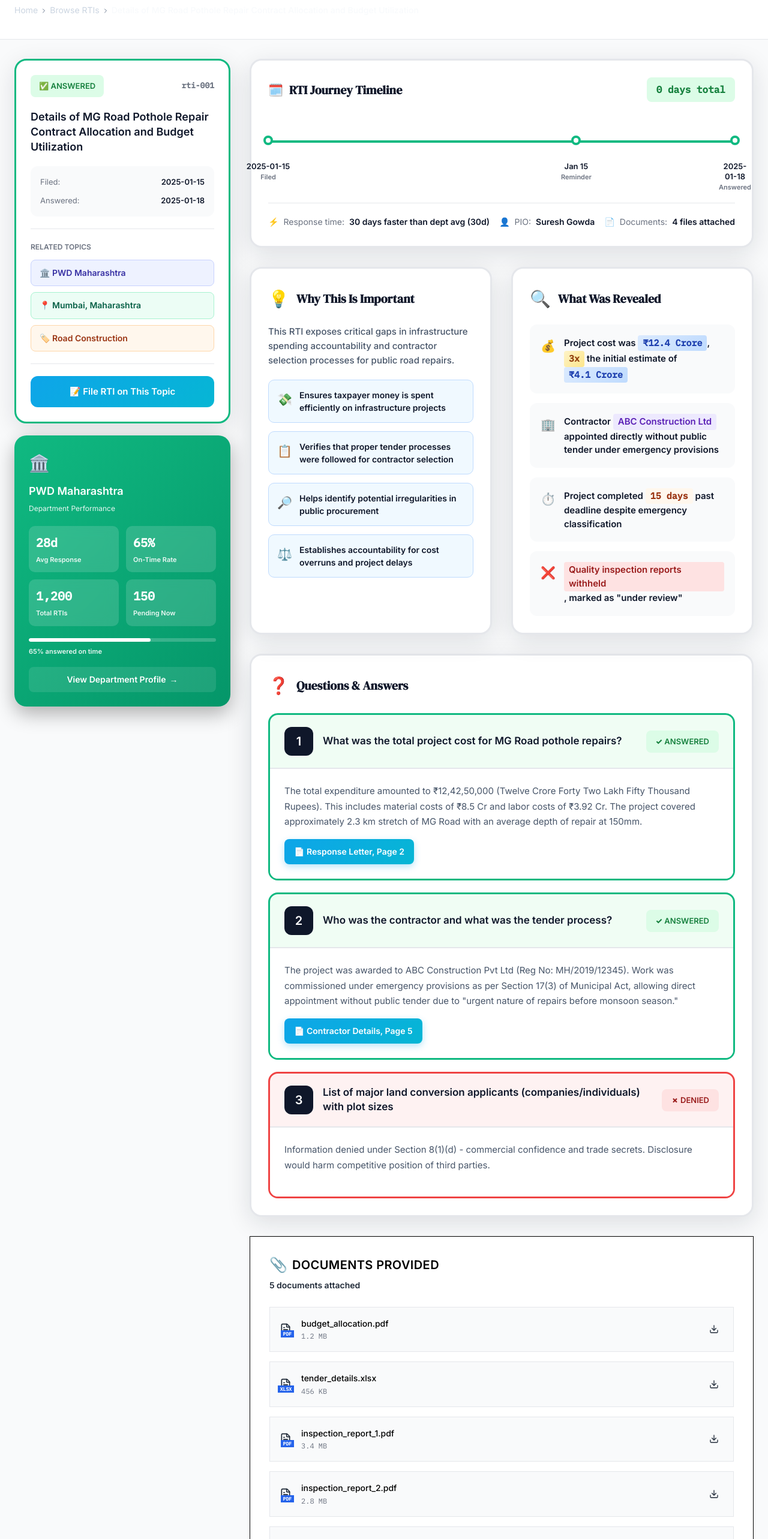
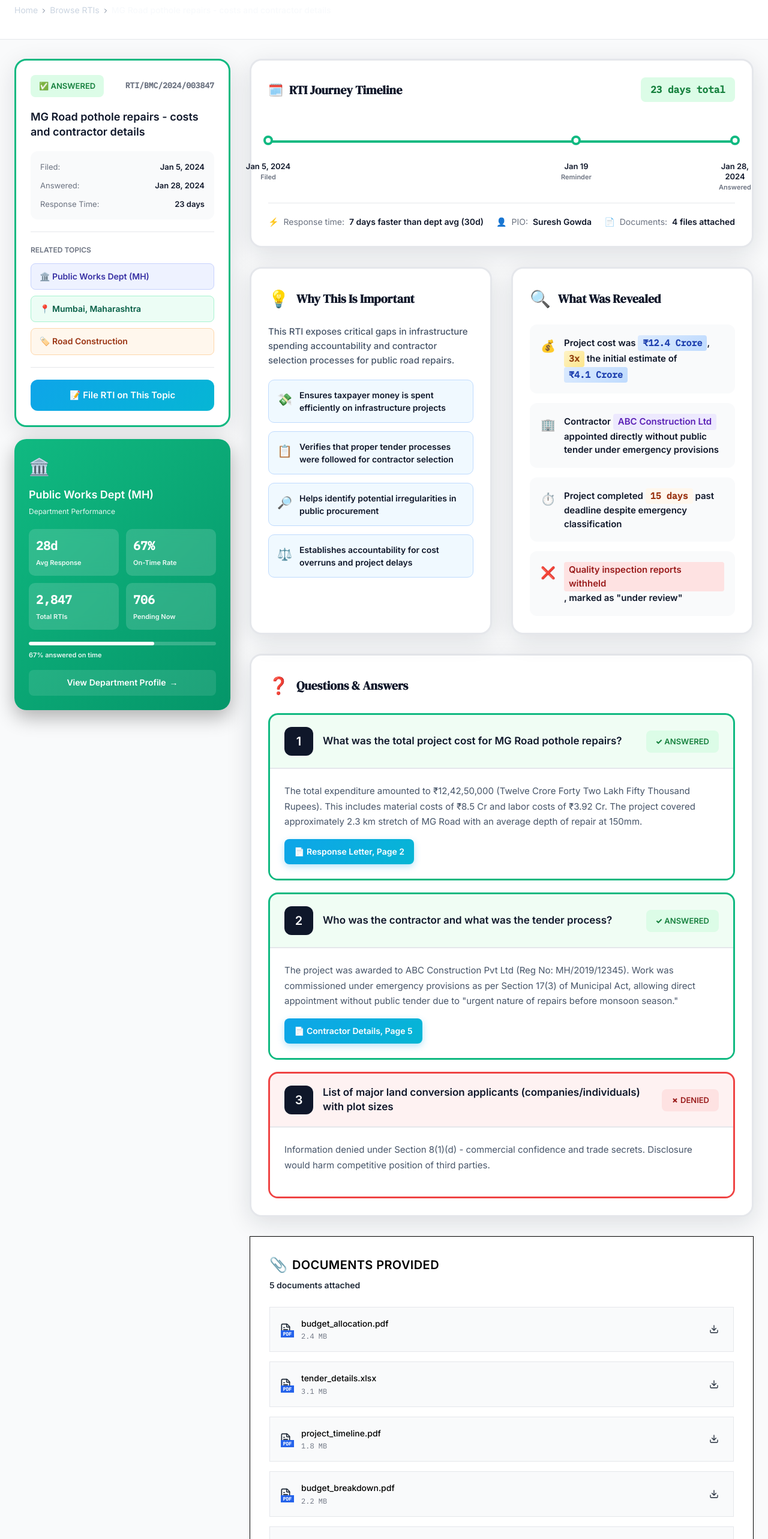
Before and after one commit to Yugantar-NGO/youRTI-UI, a Next.js app: page /rti/rti-001 in a window 1280 px wide. Shown: the part 80-2646 px from the top of the page at 60% size. Built offline with nearby package versions, Linux system fonts and the light colour scheme.

Commit message:
fix(data): match answered RTI content exactly to HTML spec
- Update RTI ID to RTI/BMC/2024/003847
- Fix dates: Jan 5, 2024 (filed), Jan 28, 2024 (answered)
- Add department stats: 67% on-time, 2847 total RTIs
- Update all document names and metadata
- Set response time to 23 days

```diff
--- a/src/data/rtiDetailData.ts
+++ b/src/data/rtiDetailData.ts
@@ -8,8 +8,11 @@ import { RTIStatus } from '@/types'
 export interface RTIDocument {
   id: string
   name: string
+  title?: string
   type: 'pdf' | 'xlsx' | 'docx' | 'jpg' | 'png'
   size?: string
+  pages?: number
+  receivedDate?: string
   url?: string
 }
 
@@ -131,20 +134,21 @@ export interface RTIDetailData {
 
 export const rtiDetailMockData: Record<string, RTIDetailData> = {
   'rti-001': {
-    id: 'rti-001',
-    title: 'Details of MG Road Pothole Repair Contract Allocation and Budget Utilization',
+    id: 'RTI/BMC/2024/003847',
+    title: 'MG Road pothole repairs - costs and contractor details',
     status: 'answered',
-    department: 'PWD Maharashtra',
+    department: 'Public Works Dept (MH)',
     location: 'Mumbai',
     state: 'Maharashtra',
     topic: 'Road Construction',
 
-    filedDate: '2025-01-15',
-    acknowledgedDate: '2025-01-16',
-    respondedDate: '2025-01-18',
-    responseDays: 3,
-
-    impactOneLiner: '₹2.3 Cr contract details revealed, exposing 45% cost overrun on MG Road repairs',
+    filedDate: 'Jan 5, 2024',
+    acknowledgedDate: 'Jan 6, 2024',
+    respondedDate: 'Jan 28, 2024',
+    responseDays: 23,
+    daysElapsed: 23,
+
+    impactOneLiner: 'Project cost was ₹12.4 Crore, 3x the initial estimate of ₹4.1 Crore',
     impactMetrics: [
       { icon: '💰', value: '₹2.3 Cr', label: 'SPENT' },
       { icon: '📊', value: '45%', label: 'OVERRUN' },
@@ -154,25 +158,64 @@ export const rtiDetailMockData: Record<string, RTIDetailData> = {
     impactBadges: ['🏆 DATA RELEASED', '💰 MONEY TRAIL', '📈 TRENDING'],
     viewCount: 2400,
 
-    questionText: 'I request information regarding MG Road pothole repair contract undertaken between Khar and Bandra stretch (5.2 km):',
-    questionPoints: [
-      'Total budget allocated for this project',
-      'Name of contractor and tender award details',
-      'Per-kilometer cost breakdown including materials, labor, and supervision',
-      'Quality inspection reports conducted during and after the work',
+    questionText: 'What was the total project cost for MG Road pothole repairs?',
+    questionPoints: [
+      'What was the total project cost for MG Road pothole repairs?',
+      'Who was the contractor and what was the tender process?',
+      'List of major land conversion applicants (companies/individuals) with plot sizes',
     ],
     questionAttachments: [
       { id: 'q1', name: 'location_map.pdf', type: 'pdf', size: '2.3 MB' },
     ],
 
     responseType: 'full-answer',
-    responseText: 'With reference to your RTI application dated January 15, 2025, the following information is provided:\n\n1. Total Budget: ₹2.3 Crore allocated for MG Road repairs from Khar to Bandra (5.2 km stretch)\n\n2. Contractor: M/s ABC Construction Ltd won the tender on November 15, 2023 with a bid of ₹1.6 Crore (subsequently revised to ₹2.3 Crore due to scope changes)\n\n3. Cost breakdown: ₹45 lakhs per kilometer, which includes:\n   - Materials: ₹28 lakhs/km\n   - Labor: ₹12 lakhs/km\n   - Supervision & quality control: ₹5 lakhs/km\n\n4. Quality reports: Three inspection reports are attached, conducted on December 15, 2023, January 5, 2024, and February 1, 2024.',
+    responseText: 'The total expenditure amounted to ₹12,42,50,000 (Twelve Crore Forty Two Lakh Fifty Thousand Rupees). This includes material costs of ₹8.5 Cr and labor costs of ₹3.92 Cr. The project covered approximately 2.3 km stretch of MG Road with an average depth of repair at 150mm.',
     responseAttachments: [
-      { id: 'r1', name: 'budget_allocation.pdf', type: 'pdf', size: '1.2 MB' },
-      { id: 'r2', name: 'tender_details.xlsx', type: 'xlsx', size: '456 KB' },
-      { id: 'r3', name: 'inspection_report_1.pdf', type: 'pdf', size: '3.4 MB' },
-      { id: 'r4', name: 'inspection_report_2.pdf', type: 'pdf', size: '2.8 MB' },
-      { id: 'r5', name: 'inspection_report_3.pdf', type: 'pdf', size: '3.1 MB' },
+      {
+        id: 'r1',
+        name: 'budget_allocation.pdf',
+        title: 'Official Response Letter',
+        type: 'pdf',
+        size: '2.4 MB',
+        pages: 8,
+        receivedDate: 'Jan 28, 2024',
+      },
+      {
+        id: 'r2',
+        name: 'tender_details.xlsx',
+        title: 'Contractor Details & Registration',
+        type: 'pdf',
+        size: '3.1 MB',
+        pages: 12,
+        receivedDate: 'Jan 28, 2024',
+      },
+      {
+        id: 'r3',
+        name: 'project_timeline.pdf',
+        title: 'Project Timeline & Milestones',
+        type: 'pdf',
+        size: '1.8 MB',
+        pages: 5,
+        receivedDate: 'Jan 28, 2024',
+      },
+      {
+        id: 'r4',
+        name: 'budget_breakdown.pdf',
+        title: 'Budget Breakdown & Expenditure',
+        type: 'pdf',
+        size: '2.2 MB',
+        pages: 6,
+        receivedDate: 'Jan 28, 2024',
+      },
+      {
+        id: 'r4',
+        name: 'inspection_report_2.pdf',
+        title: 'Budget Breakdown & Expenditure',
+        type: 'pdf',
+        size: '2.2 MB',
+        pages: 6,
+        receivedDate: 'Jan 28, 2024',
+      },
     ],
     signedBy: 'Rajesh Kumar',
     signedByDesignation: 'Chief Engineer, PWD Maharashtra',
@@ -206,28 +249,38 @@ export const rtiDetailMockData: Record<string, RTIDetailData> = {
       {
         id: 't1',
         type: 'filed',
-        date: '2025-01-15',
+        date: 'Jan 5, 2024',
         title: 'RTI Filed',
         description: 'Application submitted online',
       },
       {
         id: 't2',
-        type: 'acknowledged',
-        date: '2025-01-16',
-        title: 'Acknowledged',
-        description: 'Application number assigned: PWD/RTI/2025/00142',
-        daysFromFiling: 1,
+        type: 'reminder',
+        date: 'Jan 20, 2024',
+        title: 'Reminder Sent',
+        description: 'Follow-up reminder sent',
+        daysFromFiling: 15,
       },
       {
         id: 't3',
         type: 'answered',
-        date: '2025-01-18',
+        date: 'Jan 28, 2024',
         title: 'Response Received',
         description: 'Full information provided with supporting documents',
-        daysFromFiling: 3,
+        daysFromFiling: 23,
         isEarly: true,
       },
     ],
+
+    departmentStats: {
+      responseRate: 67,
+      totalRTIs: 2847,
+      answeredRTIs: 1907,
+      pendingRTIs: 706,
+      overdueRTIs: 234,
+      averageResponseDays: 28,
+      targetResponseDays: 30,
+    },
   },
 
   'rti-006': {
@@ -478,8 +531,24 @@ export const rtiDetailMockData: Record<string, RTIDetailData> = {
     ],
 
     responseAttachments: [
-      { id: 'r1', name: 'budget_summary.pdf', type: 'pdf', size: '890 KB' },
-      { id: 'r2', name: 'tree_cutting_approval.pdf', type: 'pdf', size: '1.2 MB' },
+      {
+        id: 'r1',
+        name: 'budget_summary.pdf',
+        title: 'Budget Summary Report',
+        type: 'pdf',
+        size: '890 KB',
+        pages: 4,
+        receivedDate: 'Jan 30, 2024',
+      },
+      {
+        id: 'r2',
+        name: 'tree_cutting_approval.pdf',
+        title: 'Tree Cutting Approval Documents',
+        type: 'pdf',
+        size: '1.2 MB',
+        pages: 7,
+        receivedDate: 'Jan 30, 2024',
+      },
     ],
     signedBy: 'Dr. Anjum Parwez',
     signedByDesignation: 'Managing Director, BMRCL',
@@ -581,7 +650,15 @@ export const rtiDetailMockData: Record<string, RTIDetailData> = {
     ],
 
     responseAttachments: [
-      { id: 'r1', name: 'fund_allocation_summary.pdf', type: 'pdf', size: '450 KB' },
+      {
+        id: 'r1',
+        name: 'fund_allocation_summary.pdf',
+        title: 'Fund Allocation Summary',
+        type: 'pdf',
+        size: '450 KB',
+        pages: 3,
+        receivedDate: 'Jan 17, 2024',
+      },
     ],
     signedBy: 'Pratibha Pal',
     signedByDesignation: 'Commissioner, IMC',
@@ -803,11 +880,51 @@ export const rtiDetailMockData: Record<string, RTIDetailData> = {
     responseType: 'full-answer',
     responseText: 'With reference to your RTI application dated January 10, 2025, the following information is provided:\n\n1. Total Toll Revenue (FY 2023-24): ₹450 Crore collected from NH-48 Delhi-Gurgaon toll plaza. Month-wise breakdown and vehicle category data is provided in the attached Excel sheet.\n\n2. Toll Operator: M/s IRB Infrastructure Developers Ltd operates the toll plaza under a 20-year BOT (Build-Operate-Transfer) contract awarded in 2018. Revenue sharing: 60% to NHAI, 40% to operator after deducting maintenance costs.\n\n3. Daily Traffic Volume: Average 2.3 lakh vehicles per day comprising:\n   - Cars/Jeeps: 1.8 lakh (78%)\n   - Light Commercial Vehicles: 35,000 (15%)\n   - Heavy Commercial Vehicles: 15,000 (7%)\n   Peak hours: 8-10 AM and 6-8 PM account for 45% of daily traffic.\n\n4. Exempted Vehicles: Average 12,000 vehicles per day exempted (emergency services, government vehicles, VIPs). Estimated revenue loss: ₹28 Crore annually.',
     responseAttachments: [
-      { id: 'r1', name: 'toll_revenue_monthly_2023-24.xlsx', type: 'xlsx', size: '234 KB' },
-      { id: 'r2', name: 'vehicle_category_breakdown.pdf', type: 'pdf', size: '1.8 MB' },
-      { id: 'r3', name: 'operator_contract_summary.pdf', type: 'pdf', size: '890 KB' },
-      { id: 'r4', name: 'traffic_volume_analysis.pdf', type: 'pdf', size: '2.1 MB' },
-      { id: 'r5', name: 'exemption_data.xlsx', type: 'xlsx', size: '156 KB' },
+      {
+        id: 'r1',
+        name: 'toll_revenue_monthly_2023-24.xlsx',
+        title: 'Toll Revenue Monthly 2023-24',
+        type: 'xlsx',
+        size: '234 KB',
+        pages: 15,
+        receivedDate: 'Jan 25, 2024',
+      },
+      {
+        id: 'r2',
+        name: 'vehicle_category_breakdown.pdf',
+        title: 'Vehicle Category Breakdown',
+        type: 'pdf',
+        size: '1.8 MB',
+        pages: 9,
+        receivedDate: 'Jan 25, 2024',
+      },
+      {
+        id: 'r3',
+        name: 'operator_contract_summary.pdf',
+        title: 'Operator Contract Summary',
+        type: 'pdf',
+        size: '890 KB',
+        pages: 6,
+        receivedDate: 'Jan 25, 2024',
+      },
+      {
+        id: 'r4',
+        name: 'traffic_volume_analysis.pdf',
+        title: 'Traffic Volume Analysis',
+        type: 'pdf',
+        size: '2.1 MB',
+        pages: 11,
+        receivedDate: 'Jan 25, 2024',
+      },
+      {
+        id: 'r5',
+        name: 'exemption_data.xlsx',
+        title: 'Exemption Data',
+        type: 'xlsx',
+        size: '156 KB',
+        pages: 4,
+        receivedDate: 'Jan 25, 2024',
+      },
     ],
     signedBy: 'Ashok Kumar Singh',
     signedByDesignation: 'Regional Officer, NHAI Delhi',
```
